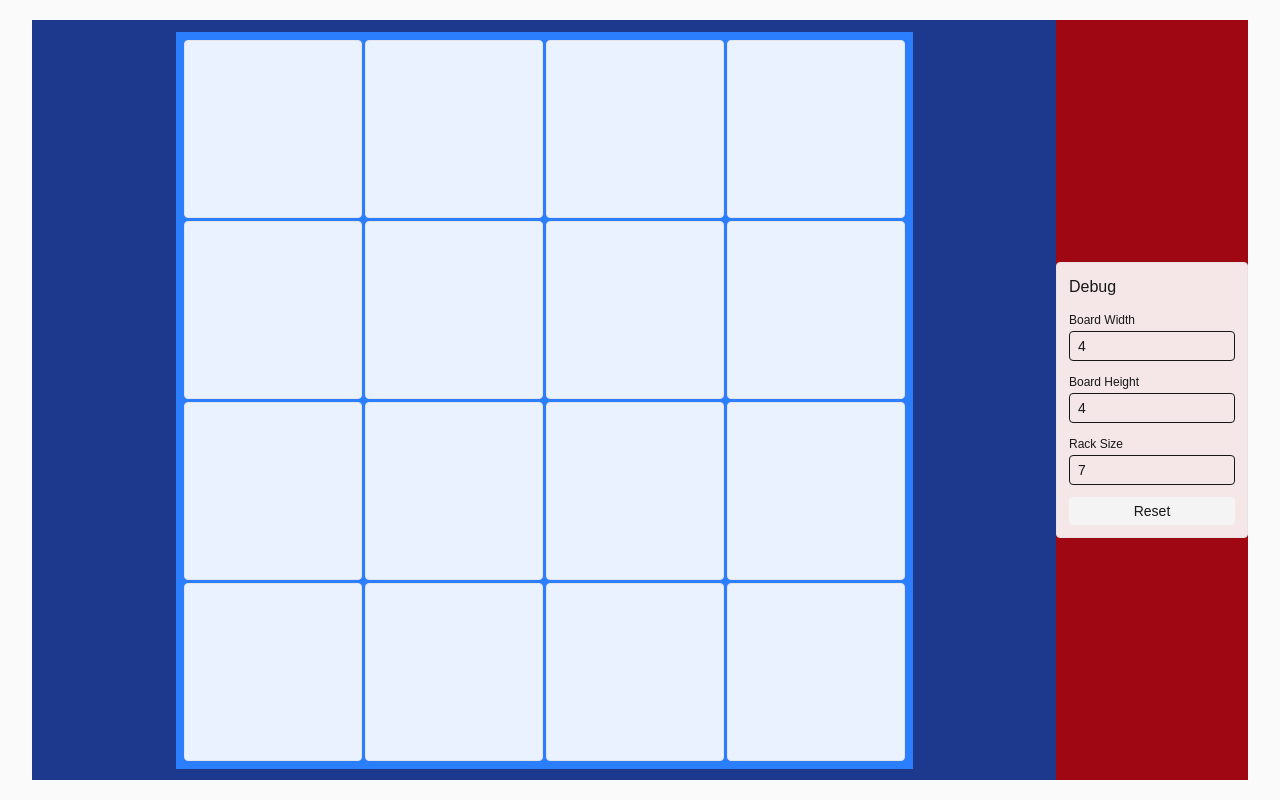
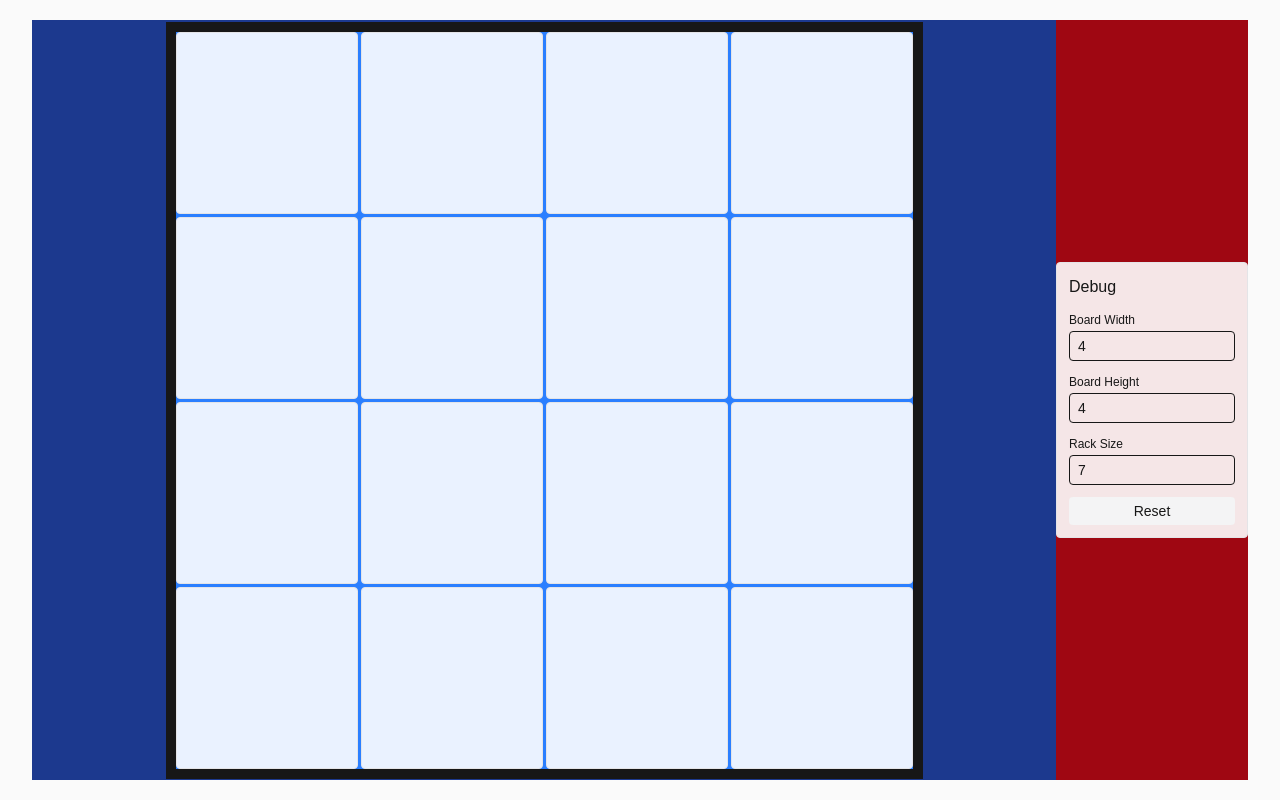
Before and after one commit to atyrode/pad, a Next.js app: page / in a window 1280 px wide. Built offline with nearby package versions, Linux system fonts and the light colour scheme.

Commit message:
style: update Board component styling by adding border to grid and adjusting board padding

```diff
--- a/src/components/Board.tsx
+++ b/src/components/Board.tsx
@@ -72,7 +72,7 @@ export default function Board() {
       <div className="w-full h-full flex items-center justify-center bg-blue-900 overflow-hidden">
         <div
           id="boardGrid"
-          className="grid bg-blue-500"
+          className="grid bg-blue-500 border-10"
           style={gridStyle}
         >
         {state.board.map((cell) => (
--- a/src/constants/board.ts
+++ b/src/constants/board.ts
@@ -7,7 +7,7 @@ export const BOARD_CONSTANTS = {
   GAP: 3,
 
   // Board padding (in pixels)
-  BOARD_PADDING: 8,
+  BOARD_PADDING: 0,
 
   // Board margin (in pixels)
   BOARD_MARGIN: 10,
```
